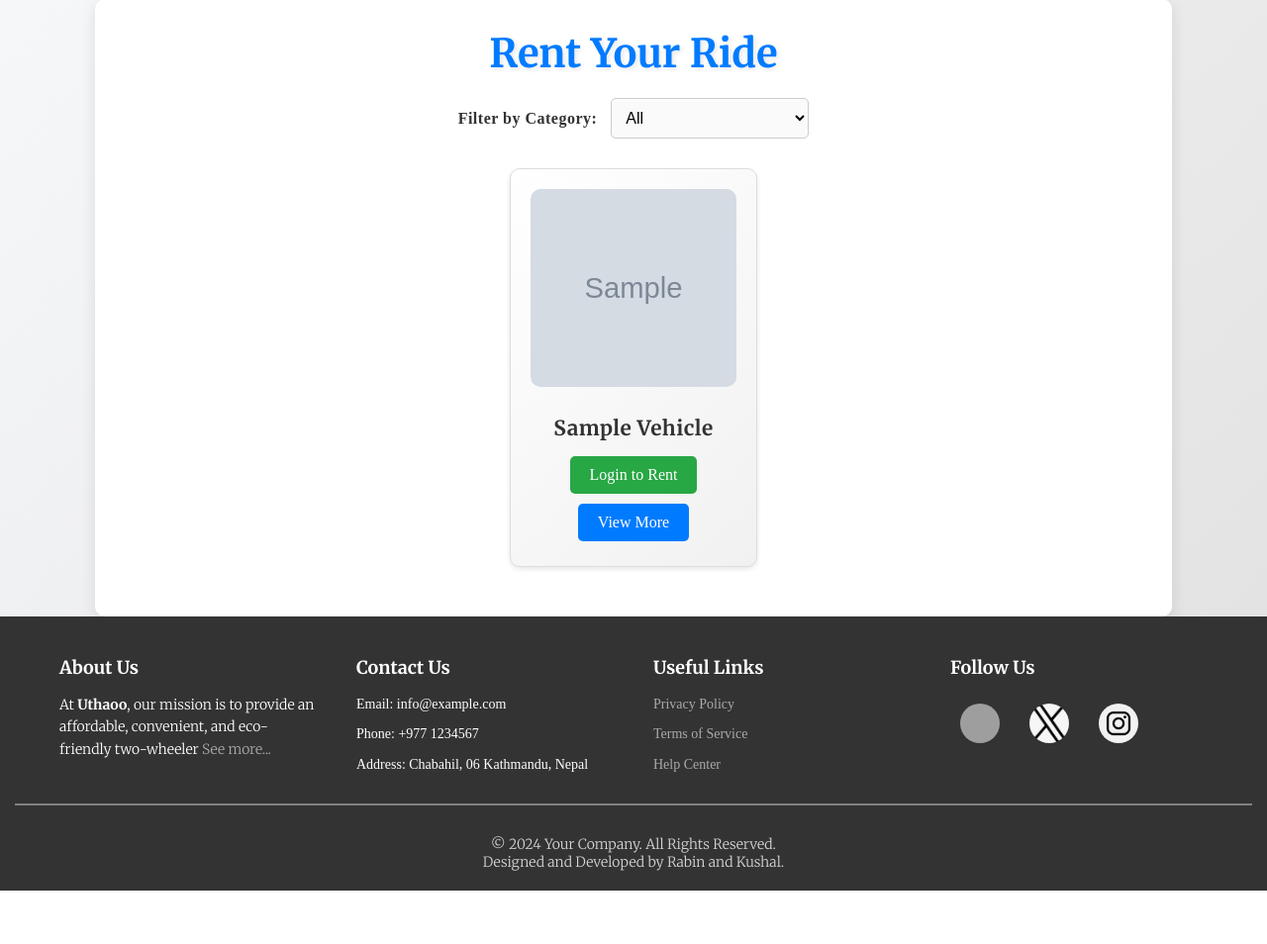
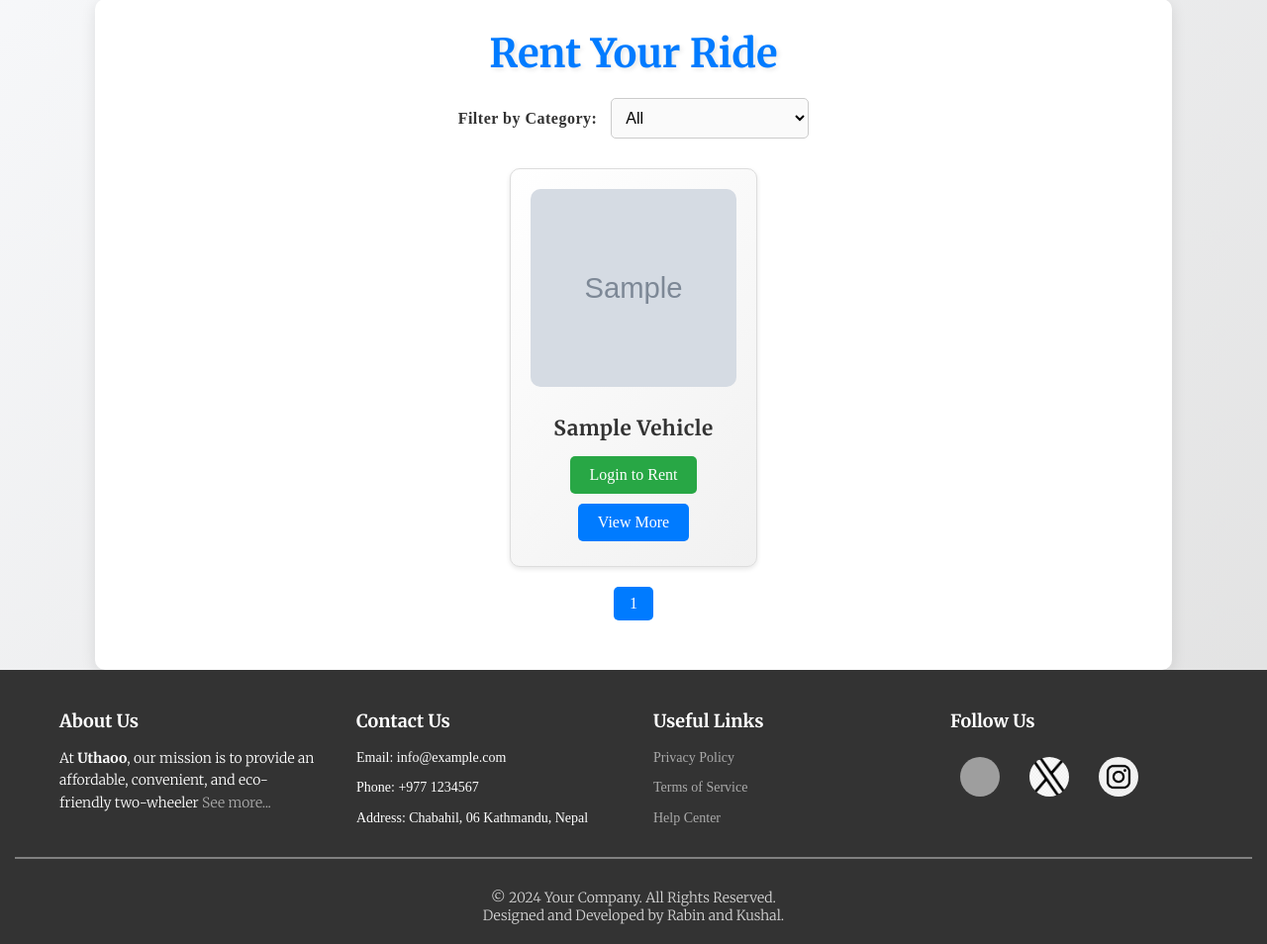
Before and after one commit to rawbeen10/twoWheelerRental, a PHP site: page /twoWheelerRental/rent.php in a window 1280 px wide. Shown: the part 69-1023 px from the top of the page at 99% size. Before the commit the page ends 969 px from the top, so only its background shows below. Run offline with PHP 8.4, Linux system fonts and the light colour scheme; tables that the repository leaves empty or names only in its code hold one stand-in row (values such as "Sample post"); grey boxes marked "Sample" are stand-in pictures; grey boxes are pictures that could not be loaded.

Commit message:
changes a lot

```diff
--- a/admin/script/view_users.php
+++ b/admin/script/view_users.php
@@ -92,7 +92,7 @@ if (isset($_GET['delete_id'])) {
 
 
 $profile_image = !empty($row['profile_image']) ? $row['profile_image'] : 'default.png';
-echo "<td><img src='../uploads/" . htmlspecialchars($profile_image) . "' alt='Profile Image' class='user-img' width='50' height='50'></td>";
+echo "<td><img src='http://localhost/twoWheelerRental/" . htmlspecialchars($profile_image) . "' alt='Profile Image' class='user-img' width='50' height='50'></td>";
 
 
 
--- a/edit_profile.php
+++ b/edit_profile.php
@@ -53,7 +53,7 @@ if ($_SERVER["REQUEST_METHOD"] == "POST") {
             $target_file = $upload_dir . $new_file_name;
 
             if (move_uploaded_file($_FILES['profile_image']['tmp_name'], $target_file)) {
-                $updated_profile_image = 'admin/uploads/' . $new_file_name;
+                $updated_profile_image = '/admin/uploads/' . $new_file_name;
             } else {
                 echo "Error uploading file.";
                 exit();
--- a/rent.php
+++ b/rent.php
@@ -13,17 +13,34 @@ if ($conn->connect_error) {
 }
 
 $filter = isset($_GET['category']) ? $_GET['category'] : '';
+$page = isset($_GET['page']) ? (int)$_GET['page'] : 1; // Get current page, default is 1
+$limit = 12; // Number of vehicles per page
+$offset = ($page - 1) * $limit; // Calculate offset for the query
 
+// Prepare the SQL query with pagination
 $sql = "SELECT * FROM vehicles";
 if ($filter && in_array($filter, ['bike', 'scooter'])) {
     $sql .= " WHERE category = '" . $conn->real_escape_string($filter) . "'";
 }
+$sql .= " LIMIT $limit OFFSET $offset"; // Limit the results based on the current page
 
 $result = $conn->query($sql);
 
 if (!$result) {
     die("Query failed: " . $conn->error);
 }
+
+// Calculate total number of pages
+$totalQuery = "SELECT COUNT(*) as total FROM vehicles";
+if ($filter && in_array($filter, ['bike', 'scooter'])) {
+    $totalQuery .= " WHERE category = '" . $conn->real_escape_string($filter) . "'";
+}
+$totalResult = $conn->query($totalQuery);
+$totalRow = $totalResult->fetch_assoc();
+$totalVehicles = $totalRow['total'];
+$totalPages = ceil($totalVehicles / $limit); // Calculate the total number of pages
+
+$conn->close();
 ?>
 
 <!DOCTYPE html>
@@ -88,31 +105,31 @@ if (!$result) {
         } else {
             echo "<p>No vehicles available for rent at the moment.</p>";
         }
-        $conn->close();
         ?>
     </div>
+
+    <!-- Pagination -->
+    <div class="pagination">
+        <?php if ($page > 1): ?>
+            <a href="rent.php?page=<?= $page - 1 ?>" class="btn pagination-btn">Previous</a>
+        <?php endif; ?>
+
+        <?php for ($i = 1; $i <= $totalPages; $i++): ?>
+            <a href="rent.php?page=<?= $i ?>&category=<?= urlencode($filter) ?>" class="btn pagination-btn <?= $i == $page ? 'active' : '' ?>"><?= $i ?></a>
+        <?php endfor; ?>
+
+        <?php if ($page < $totalPages): ?>
+            <a href="rent.php?page=<?= $page + 1 ?>" class="btn pagination-btn">Next</a>
+        <?php endif; ?>
+    </div>
 </section>
-
-<div id="viewMorePopup" class="popup-container">
-    <div class="popup-content">
-        <img id="popupImage" class="popup-image" src="" alt="Vehicle Image">
-        <h2>Vehicle Details</h2>
-        <p><strong>Vehicle Name:</strong> <span id="popupVehicleName"></span></p>
-        <p><strong>Category:</strong> <span id="popupCategory"></span></p>
-        <p><strong>Price per Day:</strong> Rs. <span id="popupPricePerDay"></span></p>
-        <p><strong>Vehicle Number:</strong> <span id="popupVehicleNumber"></span></p>
-        <p><strong>Description:</strong> <span id="popupDescription"></span></p>
-        <button class="btn cancel-btn" onclick="closePopup()">X</button>
-    </div>
-</div>
-
 
 <?php
     require("layout/footer.php");
 ?>
 
 <script>
-    document.addEventListener("DOMContentLoaded", function () {
+  document.addEventListener("DOMContentLoaded", function () {
     const viewMoreButtons = document.querySelectorAll(".view-more-btn");
 
     viewMoreButtons.forEach((button) => {
@@ -167,7 +184,7 @@ function closePopup() {
     document.getElementById("viewMorePopup").classList.remove("show");
 }
 
+</script>
 
-</script>
 </body>
 </html>
--- a/rent_form.php
+++ b/rent_form.php
@@ -78,7 +78,7 @@ if (!$vehicle_name) {
                 <option value="citizenship">Citizenship</option>
                 <option value="driving licence">Driving Licence</option>
             <option value="national id">National ID</option>
-            <option value="voterid">Voter ID</option>
+            <option value="voter id">Voter ID</option>
             <option value="other">Other</option>
         </select>
 
--- a/styles/rent.css
+++ b/styles/rent.css
@@ -217,3 +217,26 @@ body {
     opacity: 1;
   }
 }
+
+.pagination {
+    text-align: center;
+    margin-top: 20px;
+}
+
+.pagination .btn {
+    padding: 8px 16px;
+    margin: 0 5px;
+    text-decoration: none;
+    color: #fff;
+    background-color: #333;
+    border-radius: 5px;
+}
+
+.pagination .btn:hover {
+    background-color: #555;
+}
+
+.pagination .active {
+    background-color: #007BFF;
+    pointer-events: none;
+}
```
Also changed, not shown: admin/script/manage_rental.php (+15 -12 lines), process_rent.php (+4 -4 lines), admin/uploads/1733813781_my-image.png (added), admin/uploads/1733922857_poem.jpg (added), admin/uploads/1733924951_my-image.png (added), admin/uploads/1733925914_poem.jpg (added), admin/uploads/1733926048_poem.jpg (added), admin/uploads/1733927127_6759a0d7247c0.jpg (added), admin/uploads/1733927188_6759a1146420c.jpg (added), admin/uploads/1733927238_6759a1463292b.jpg (added), admin/uploads/1733927281_6759a1713fd9c.jpg (added), admin/uploads/1733927331_6759a1a3dd1ad.png (added), admin/uploads/1733927397_6759a1e5c0b71.png (added), admin/uploads/1733927430_6759a206237ef.jpg (added), 1 more files.
